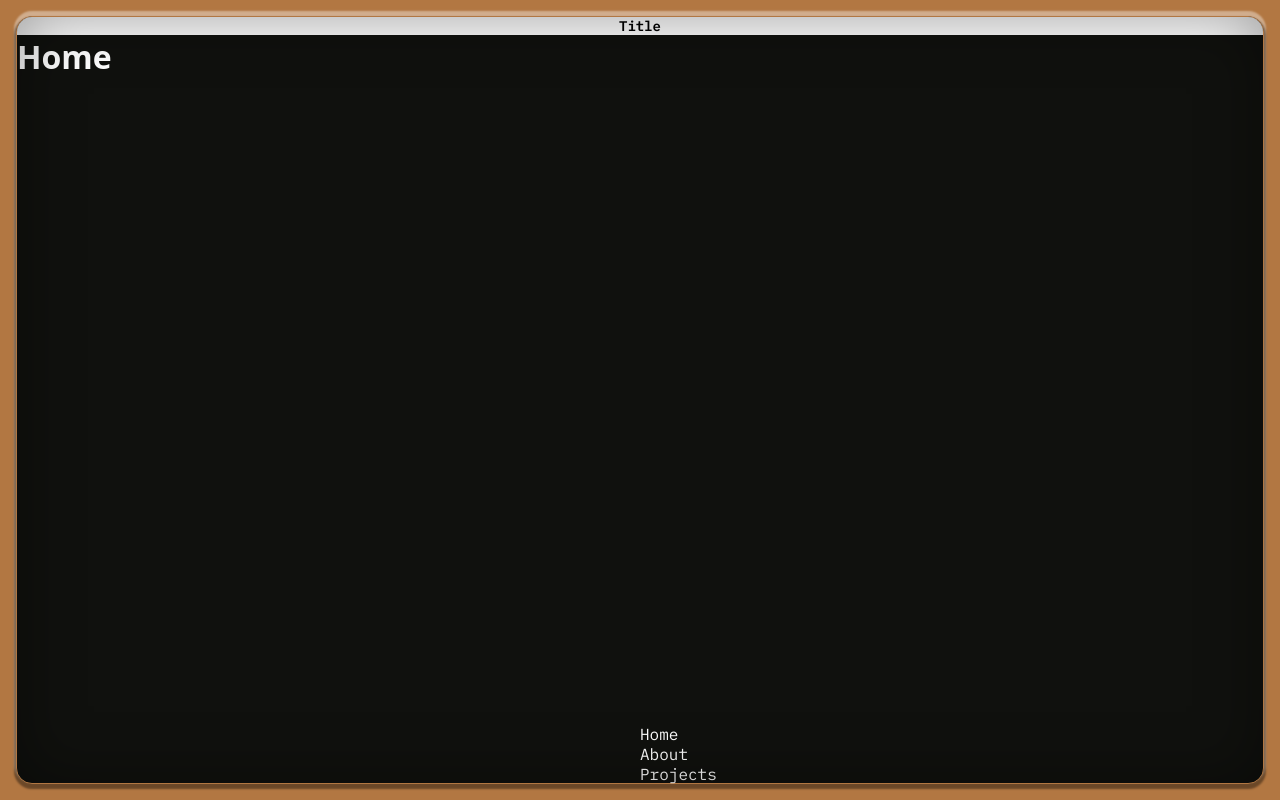
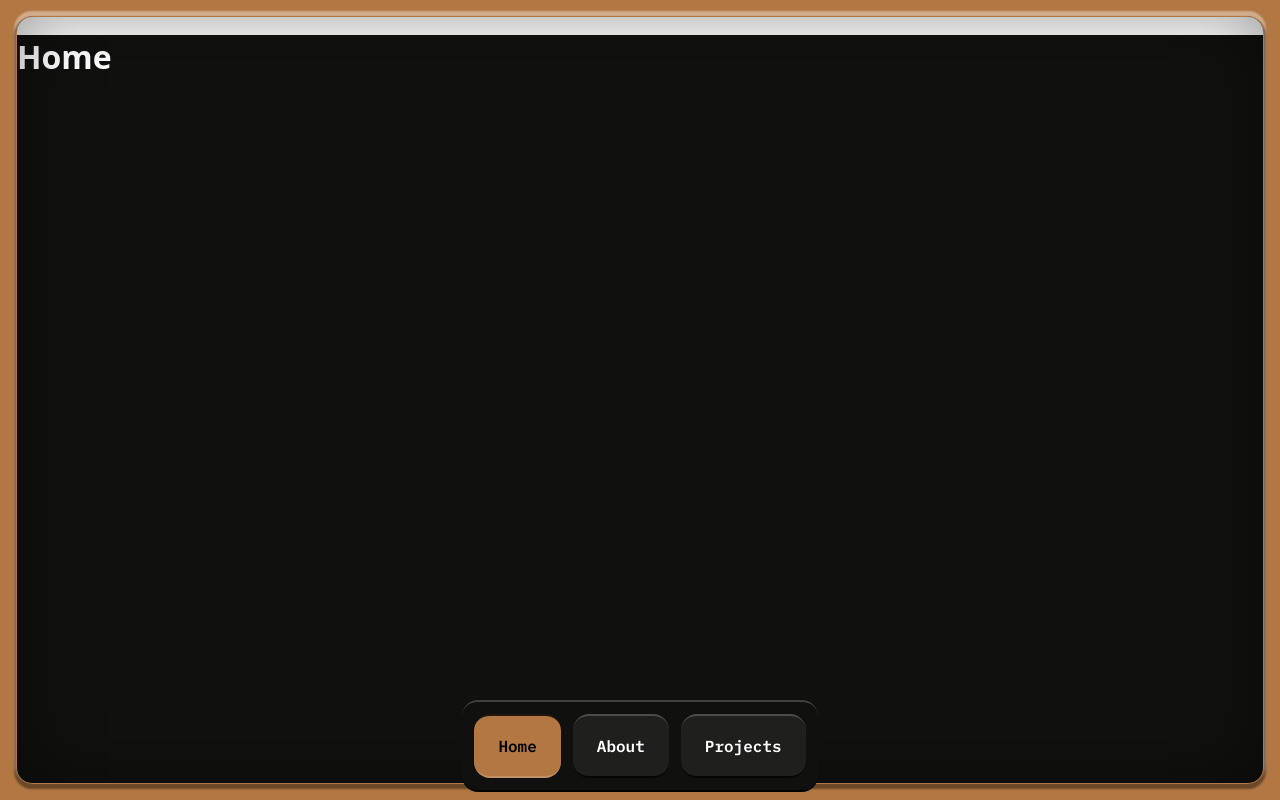
Before and after one commit to 3ll-stdio/retrofolio, a Vue app: page / in a window 1280 px wide. Built offline with nearby package versions, Linux system fonts and the light colour scheme; a web font is replaced by a local one.

Commit message:
Create nav component

```diff
--- a/src/App.vue
+++ b/src/App.vue
@@ -1,5 +1,5 @@
 <script setup lang="ts">
-import { Badge, Header, Footer } from "@components";
+import { Badge, Header, Footer, Nav } from "@components";
 </script>
 
 <template>
@@ -10,18 +10,17 @@
 
     <div class="screen">
       <Header />
+
       <div class="view">
         <router-view></router-view>
       </div>
+
       <Footer />
+
       <div class="shadow"></div>
     </div>
 
-    <nav class="nav">
-      <router-link to="/">Home</router-link>
-      <router-link to="/about">About</router-link>
-      <router-link to="/projects">Projects</router-link>
-    </nav>
+    <Nav class="nav"></Nav>
   </div>
 </template>
 
@@ -69,8 +68,12 @@
 }
 
 .nav {
+  display: inline-flex;
+  justify-content: center;
   position: fixed;
-  left: 50%;
-  bottom: var(--spacing-md);
+  left: 0;
+  right: 0;
+  bottom: var(--spacing-xs);
+  z-index: 10;
 }
 </style>
--- a/src/components/index.ts
+++ b/src/components/index.ts
@@ -2,3 +2,4 @@
 export * from "./badge";
 export * from "./header";
 export * from "./footer";
+export * from "./nav";
--- /dev/null
+++ b/src/components/nav/Nav.vue
@@ -0,0 +1,26 @@
+<script setup lang="ts">
+import NavButton from "./NavButton.vue";
+</script>
+
+<template>
+  <div>
+    <nav>
+      <NavButton link="/" text="Home"></NavButton>
+      <NavButton link="/about" text="About"></NavButton>
+      <NavButton link="/projects" text="Projects"></NavButton>
+    </nav>
+  </div>
+</template>
+
+<style scoped>
+nav {
+  display: inline-flex;
+  padding: var(--spacing-sm);
+  align-items: center;
+  gap: var(--spacing-sm);
+  border-radius: var(--radius-md);
+  background: var(--elevation-10);
+  border-top: var(--highlight-1);
+  border-bottom: var(--shadow-1);
+}
+</style>
--- /dev/null
+++ b/src/components/nav/NavButton.vue
@@ -0,0 +1,54 @@
+import { RouterLink } from 'vue-router';
+<script setup lang="ts">
+defineProps<{
+  link: RouterLink;
+  text: string;
+}>();
+</script>
+
+<template>
+  <router-link :to="link" class="nav-button">
+    <p class="p text-nav">{{ text }}</p>
+  </router-link>
+</template>
+
+<style scoped lang="scss">
+.nav-button {
+  display: inline-flex;
+  padding: var(--spacing-lg) var(--spacing-xl);
+  justify-content: center;
+  align-items: center;
+  border-radius: var(--radius-md);
+  background-color: var(--elevation-9);
+  border-top: var(--highlight-1);
+  border-bottom: var(--shadow-1);
+  transition: background-color, border;
+  transition-duration: var(--duration-1);
+  transition-easing: var(--easing-1);
+
+  &:hover,
+  &:focus {
+    background-color: var(--elevation-8);
+  }
+
+  &:active {
+    background-color: var(--elevation-10);
+    border-top: var(--shadow-1);
+    border-bottom: var(--highlight-1);
+  }
+}
+
+.nav-button p {
+  color: var(--elevation-0);
+}
+
+.nav-button.router-link-active {
+  background-color: var(--primary-5);
+  border-top: var(--shadow-1);
+  border-bottom: var(--highlight-1);
+}
+
+.nav-button.router-link-active p {
+  color: var(--elevation-11);
+}
+</style>
--- /dev/null
+++ b/src/components/nav/index.ts
@@ -0,0 +1,2 @@
+export { default as Nav } from "./Nav.vue";
+export { default as NavButton } from "./NavButton.vue";
--- a/src/style.scss
+++ b/src/style.scss
@@ -2,6 +2,11 @@
 @import './styles/colors.scss';
 @import './styles/spacing.scss';
 @import './styles/typography.scss';
+
+:root {
+  --duration-1: 0.2s;
+  --easing-1: ease-in-out;
+}
 
 * {
   padding: 0;
--- a/src/styles/colors.scss
+++ b/src/styles/colors.scss
@@ -47,8 +47,7 @@
   --neutral-1: #F0F1EE;
   --white: #FFFFFF;
 
-  --elevation-12: var(--black);
-  --elevation-11: var(--neutral-11);
+  --elevation-11: var(--black);
   --elevation-10: var(--neutral-10);
   --elevation-9: var(--neutral-9);
   --elevation-8: var(--neutral-8);
@@ -60,6 +59,9 @@
   --elevation-2: var(--neutral-2);
   --elevation-1: var(--neutral-1);
   --elevation-0: var(--white);
+
+  --shadow-1: 2px solid rgba(0, 0, 0, 0.8);
+  --highlight-1: 2px solid rgba(255, 255, 255, 0.2);
 }
 
 [data-theme="red"] {
```
